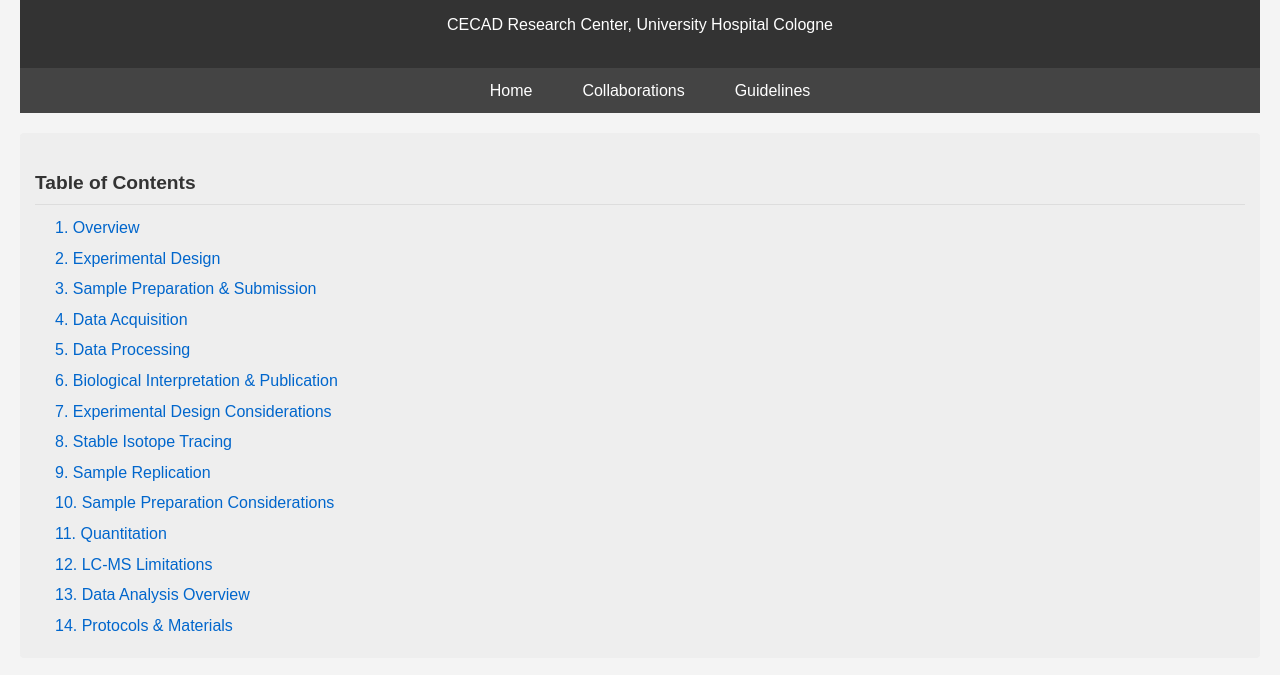
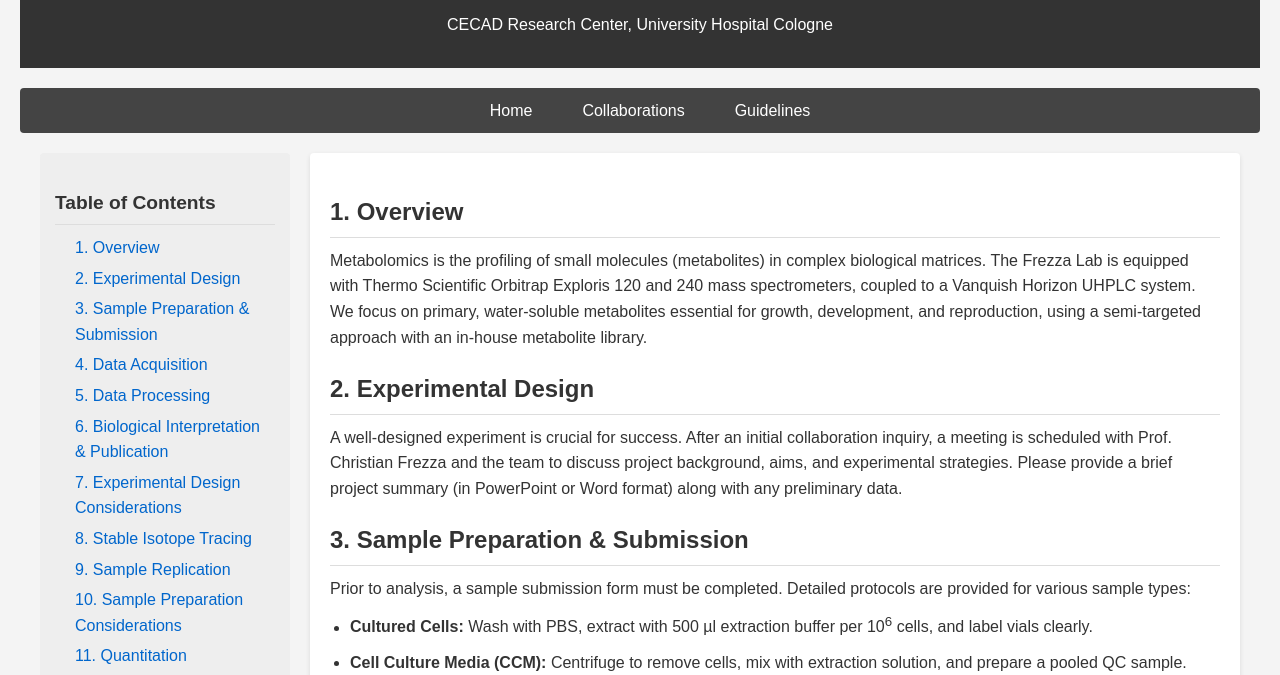
Before and after one commit to frezzametabolomics/frezza-metabolomics.github.io, a plain HTML site: page guidelines.html in a window 1280 px wide. Shown: the part 94-769 px from the top of the page. Drawn offline with Linux system fonts and the light colour scheme.

Commit message:
Update guidelines.html

```diff
--- a/guidelines.html
+++ b/guidelines.html
@@ -1,38 +1,138 @@
 <!DOCTYPE html>
 <html lang="en">
 <head>
-  <meta charset="UTF-8">
-  <meta name="viewport" content="width=device-width, initial-scale=1">
+  <meta charset="UTF-8" />
+  <meta name="viewport" content="width=device-width, initial-scale=1" />
   <title>Frezza Lab Metabolomics Guidelines | University Metabolomics Group</title>
   <style>
-    /* Reset and base styles */
-    * { margin: 0; padding: 0; box-sizing: border-box; }
-    body { font-family: Arial, sans-serif; background: #f4f4f4; color: #333; line-height: 1.6; padding: 20px; }
-    header { background: #333; color: #fff; padding: 20px 10px; text-align: center; }
-    nav.main-nav { background: #444; margin-bottom: 20px; }
-    nav.main-nav ul { display: flex; justify-content: center; list-style: none; }
-    nav.main-nav li { margin: 0 15px; }
-    nav.main-nav a { color: #fff; text-decoration: none; padding: 10px; display: block; }
-    nav.main-nav a:hover { background: #555; }
-    section.content { max-width: 960px; margin: 20px auto; background: #fff; padding: 20px; border-radius: 4px; box-shadow: 0 2px 5px rgba(0,0,0,0.1); }
-    footer { background: #333; color: #fff; text-align: center; padding: 10px; margin-top: 20px; }
+    /* Basic Reset and Base Styles */
+    * {
+      margin: 0;
+      padding: 0;
+      box-sizing: border-box;
+    }
+    body {
+      font-family: Arial, sans-serif;
+      background: #f4f4f4;
+      color: #333;
+      line-height: 1.6;
+      padding: 20px;
+    }
+    header {
+      background: #333;
+      color: #fff;
+      padding: 20px 10px;
+      text-align: center;
+      margin-bottom: 20px;
+    }
+    nav.main-nav {
+      background: #444;
+      margin-bottom: 20px;
+      border-radius: 4px;
+    }
+    nav.main-nav ul {
+      display: flex;
+      justify-content: center;
+      list-style: none;
+    }
+    nav.main-nav li {
+      margin: 0 15px;
+    }
+    nav.main-nav a {
+      color: #fff;
+      text-decoration: none;
+      padding: 10px;
+      display: block;
+    }
+    nav.main-nav a:hover {
+      background: #555;
+    }
 
-    /* Table of Contents styles */
-    .toc {
-      background: #eee; padding: 15px; border-radius: 4px; margin-bottom: 20px;
+    /* Two-column container for TOC + main content */
+    .guidelines-container {
+      display: flex;
+      flex-wrap: wrap; /* allows wrapping on smaller screens */
+      max-width: 1200px;
+      margin: 0 auto;
     }
-    .toc h2 { font-size: 1.2em; margin-bottom: 10px; }
-    .toc ul { list-style: none; }
-    .toc li { margin: 5px 0; }
-    .toc a { text-decoration: none; color: #0066cc; }
-    .toc a:hover { text-decoration: underline; }
 
-    /* Section headings */
-    h1 { margin-bottom: 15px; }
-    h2 { margin: 20px 0 10px; border-bottom: 1px solid #ddd; padding-bottom: 5px; }
-    h3 { margin: 15px 0 10px; }
-    p, li { margin-bottom: 10px; }
-    ul { margin-left: 20px; }
+    /* Table of Contents (left column) */
+    aside.toc {
+      width: 250px;
+      flex-shrink: 0;
+      background: #eee;
+      padding: 15px;
+      border-radius: 4px;
+      margin-bottom: 20px; /* so it doesn’t collide with footer on small screens */
+    }
+    aside.toc h2 {
+      font-size: 1.2em;
+      margin-bottom: 10px;
+    }
+    aside.toc ul {
+      list-style: none;
+      padding-left: 0;
+    }
+    aside.toc li {
+      margin: 5px 0;
+    }
+    aside.toc a {
+      text-decoration: none;
+      color: #0066cc;
+    }
+    aside.toc a:hover {
+      text-decoration: underline;
+    }
+
+    /* Main content (right column) */
+    main.content {
+      flex: 1;
+      background: #fff;
+      padding: 20px;
+      border-radius: 4px;
+      box-shadow: 0 2px 5px rgba(0,0,0,0.1);
+      margin-left: 20px; /* space between TOC and content */
+    }
+
+    footer {
+      background: #333;
+      color: #fff;
+      text-align: center;
+      padding: 10px;
+      margin-top: 20px;
+    }
+
+    /* Headings and text styling */
+    h1 {
+      margin-bottom: 15px;
+    }
+    h2 {
+      margin: 20px 0 10px;
+      border-bottom: 1px solid #ddd;
+      padding-bottom: 5px;
+    }
+    h3 {
+      margin: 15px 0 10px;
+    }
+    p, li {
+      margin-bottom: 10px;
+    }
+    ul {
+      margin-left: 20px;
+      margin-bottom: 10px;
+    }
+
+    /* Responsive tweaks: stack TOC above content on narrow screens */
+    @media (max-width: 768px) {
+      .guidelines-container {
+        display: block;
+      }
+      aside.toc,
+      main.content {
+        width: 100%;
+        margin: 0 0 20px 0;
+      }
+    }
   </style>
 </head>
 <body>
@@ -49,8 +149,10 @@
     </ul>
   </nav>
 
-  <!-- Table of Contents -->
-  <nav class="toc">
+  <!-- Two-column layout container -->
+  <div class="guidelines-container">
+    <!-- Table of Contents in left column -->
+    <aside class="toc">
       <h2>Table of Contents</h2>
       <ul>
         <li><a href="#overview">1. Overview</a></li>
@@ -68,10 +170,10 @@
         <li><a href="#dataanalysis">13. Data Analysis Overview</a></li>
         <li><a href="#protocols">14. Protocols &amp; Materials</a></li>
       </ul>
-  </nav>
+    </aside>
 
-  <!-- Main Content -->
-  <section class="content">
+    <!-- Main Content in right column -->
+    <main class="content">
       <!-- 1. Overview -->
       <div id="overview">
         <h2>1. Overview</h2>
@@ -93,7 +195,7 @@
         </p>
       </div>
 
-    <!-- 3. Sample Preparation and Submission -->
+      <!-- 3. Sample Preparation & Submission -->
       <div id="samplesubmission">
         <h2>3. Sample Preparation &amp; Submission</h2>
         <p>
@@ -209,7 +311,8 @@
       <div id="protocols">
         <h2>14. Protocols &amp; Materials</h2>
         <p>
-        <strong>Materials:</strong> LC‑MS grade Methanol, Acetonitrile, ultrapure water, and standards (e.g., Valine‑d8). Additional supplies include Eppendorf tubes, cell scrapers, autosampler vials, cryo‑labels, and dry ice.
+          <strong>Materials:</strong> LC‑MS grade Methanol, Acetonitrile, ultrapure water, and standards (e.g., Valine‑d8).
+          Additional supplies include Eppendorf tubes, cell scrapers, autosampler vials, cryo‑labels, and dry ice.
         </p>
         <h3>Extraction Protocols</h3>
         <p><strong>A. Cultured Cells:</strong></p>
@@ -249,8 +352,8 @@
           3. Add water and methanol, vortex, centrifuge, and collect the supernatant.
         </p>
       </div>
-
-  </section>
+    </main>
+  </div> <!-- end guidelines-container -->
 
   <footer>
     <p>&copy; 2025 University Metabolomics Group. All Rights Reserved.</p>
```
Lines whose indentation alone changed are shown as unchanged.
